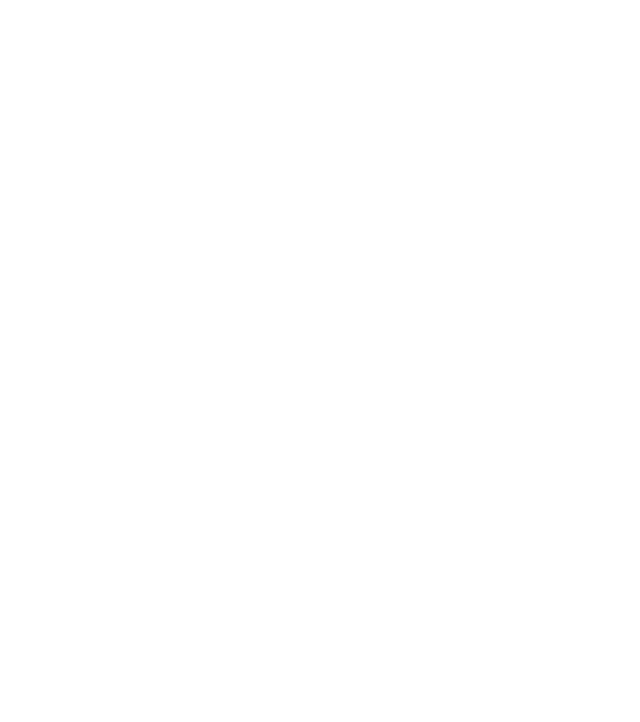
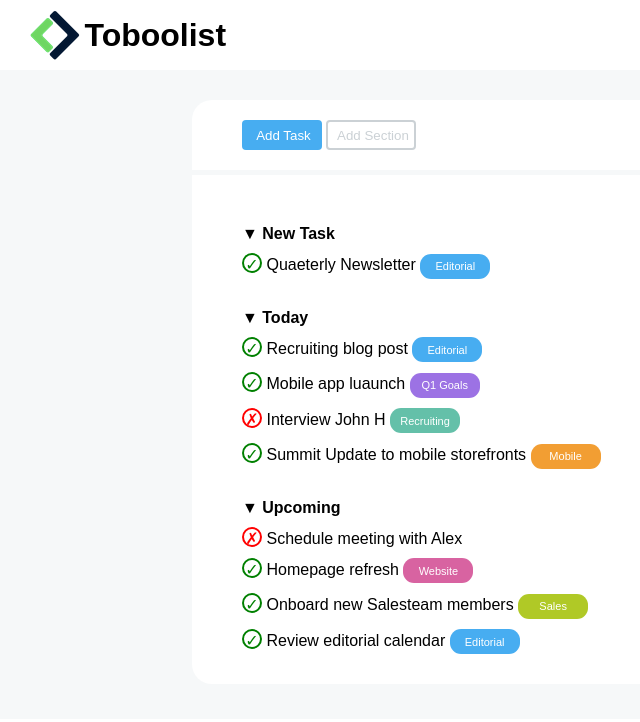
Before and after one commit to claudiopatti/html-css-toboolist, a plain HTML site: page index.html in a window 1280 px wide. Shown: the whole page, without its empty margins (0-640 px from the left). Drawn offline with Linux system fonts and the light colour scheme.

Commit message:
Esercizio Completato

```diff
--- a/css/style.css
+++ b/css/style.css
@@ -0,0 +1,144 @@
+ /*
+  reset
+ */
+
+ *{
+    padding: 0;
+    margin: 0;
+    box-sizing: border-box;
+    font-family: Arial, Helvetica, sans-serif;
+ }
+
+ /*
+ general
+  */
+  .container {
+    width: 70%;
+    margin: 0 auto;
+    padding-top: 30px;
+    padding-bottom: 30px;
+  }
+
+  .check {
+    display: inline-block;
+    color: green;
+    border: 2px solid green;
+    border-radius: 50%;
+    line-height: 20px;
+    height: 20px;
+    width: 20px;
+    text-align: center;
+  }
+
+  .task-container {
+      background-color: white;
+      padding: 20px;
+      padding-left: 50px;
+      margin-bottom: 5px;
+  }
+
+  .cross {
+    display: inline-block;
+    color: red;
+    border: 2px solid red;
+    border-radius: 50%;
+    line-height: 20px;
+    height: 20px;
+    width: 20px;
+    text-align: center;
+  }
+
+  .button {
+    background-color:#47adf1;
+    color: white;
+    border-radius: 11px;
+    border-style: none;
+    width: 70px;
+    height: 25px;
+    font-size: 11px;
+  }
+
+  .distanza-task {
+    margin-bottom: 10px;
+    margin-top: 30px;
+  }
+
+  .distanza-scritte {
+    margin-top: 10px;
+    margin-bottom: 10px;
+  }
+
+
+  /*
+   header
+   */
+.logo {
+    padding: 10px 0px 10px 30px;
+    vertical-align: middle;
+}
+
+
+.Titolo {
+    vertical-align: middle;
+    display: inline;
+}
+
+/*
+  main
+*/
+
+main {
+    background-color: #f6f8f9;
+
+}
+
+
+.button-task {
+    background-color:#47adf1;
+    color: white;
+    border-radius: 4px;
+    border-style: none;
+    width: 80px;
+    height: 30px;
+}
+
+.selezione {
+     border-top-left-radius: 20px;
+     border-top-right-radius: 20px;
+}
+
+.task {
+    border-bottom-left-radius: 20px;
+    border-bottom-right-radius: 20px;
+}
+
+.search {
+    border-style: solid;
+    border-color:#cbd1d5 ;
+    color: #cbd1d5;
+    border-radius: 4px;
+    width: 90px;
+    height: 30px;
+    background-color: white;
+}
+
+
+.purple {
+    background-color: #9c72e4;
+}
+
+.green {
+    background-color: #64c0a9;
+}
+
+.orange {
+    background-color: #f29e33;
+}
+
+.pink {
+    background-color: #d863a1;
+}
+
+.lightgreen {
+    background-color: #b0c926;
+}
--- a/index.html
+++ b/index.html
@@ -7,7 +7,116 @@
 
        <link rel="stylesheet" href="css/style.css">
    </head>
-   <body>
+    <body>
+        <!-- inizio header  -->
 
-   </body>
+        <header>
+            <img class="logo" src="./img/Logo.png" alt="Toboolist">
+            <h1 class="Titolo">
+                Toboolist
+            </h1>
+
+        </header>
+           <!-- fine header  -->
+
+           <!-- inizio main  -->
+
+        <main>
+
+            <div class="container">
+
+                <div class="task-container selezione">
+                    <input class="button-task " type="button" value=" Add Task">
+                    <input class="search" type="button" value=" Add Section">
+                </div>
+
+                <div class="task-container task">
+                    <div>
+                        <div class="distanza-task">
+                            &#9660 <strong>New Task</strong>
+
+                        </div>
+
+                        <div class="distanza-scritte">
+                            <span class="check">&check;</span>
+                            <span>Quaeterly Newsletter</span>
+                            <input class="button" type="button" value="Editorial">
+                        </div>
+
+                    </div>
+
+                    <div class="distanza-task">
+                        <div>
+                            &#9660 <strong>Today</strong>
+
+                        </div>
+
+                        <div class="distanza-scritte">
+                            <span class="check">&check;</span>
+                            <span>Recruiting blog post </span>
+                            <input class="button" type="button" value="Editorial">
+                        </div>
+
+                        <div class="distanza-scritte">
+                            <span class="check ">&check;</span>
+                            <span>Mobile app luaunch </span>
+                            <input class="button purple" type="button" value="Q1 Goals">
+                        </div>
+
+                        <div class="distanza-scritte">
+                            <span class="cross">&cross;</span>
+                            <span>Interview John H </span>
+                            <input class="button green" type="button" value="Recruiting">
+                        </div>
+
+                        <div class="distanza-scritte">
+                            <span class="check">&check;</span>
+                            <span>Summit Update to mobile storefronts </span>
+                            <input class="button orange" type="button" value="Mobile">
+                        </div>
+
+                    </div>
+
+                    <div class="distanza-task">
+                        <div>
+                            &#9660 <strong>Upcoming</strong>
+
+                        </div>
+
+                        <div class="distanza-scritte">
+                           <span class="cross">&cross;</span>
+                           <span>Schedule meeting with Alex </span>
+                        </div>
+
+                        <div class="distanza-scritte">
+                           <span class="check ">&check;</span>
+                           <span>Homepage refresh </span>
+                           <input class="button pink" type="button" value="Website">
+                        </div>
+
+                        <div class="distanza-scritte">
+                            <span class="check">&check;</span>
+                            <span>Onboard new Salesteam members  </span>
+                            <input class="button lightgreen" type="button" value="Sales">
+                        </div>
+
+                        <div class="distanza-scritte">
+                           <span class="check">&check;</span>
+                           <span>Review editorial calendar </span>
+                           <input class="button " type="button" value="Editorial">
+                        </div>
+
+                   </div>
+
+
+                </div>
+            </div>
+
+
+        </main>
+
+        <!-- fine main  -->
+
+
+    </body>
 </html>
```
Also changed, not shown: img/Logo.png (added), img/logo copia.png (added).
